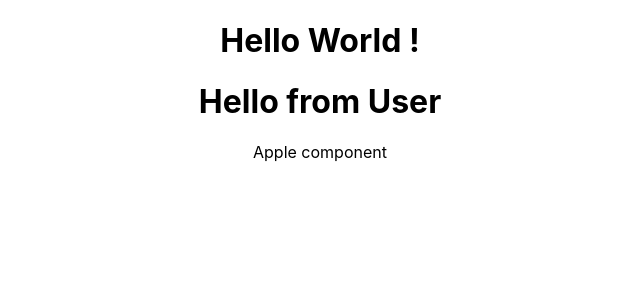
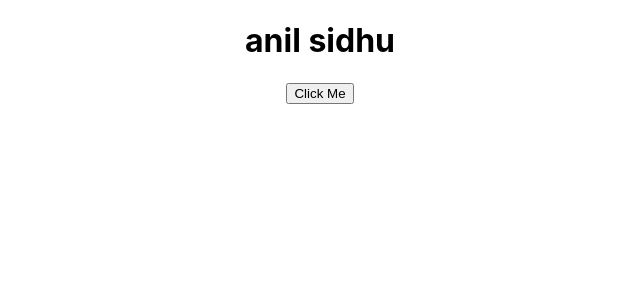
Before and after one commit to NayakVandana/React_js, a React (Create React App) app in the folder blog/: page / in a window 1280 px wide. Shown: the top 300 px of the page, without its empty margins (320-960 px from the left). Built offline with nearby package versions, Linux system fonts and the light colour scheme.

Commit message:
click event in function component

```diff
--- a/blog/src/App.js
+++ b/blog/src/App.js
@@ -1,16 +1,15 @@
 import './App.css';
-import User from './User'
 function App() {
-
-  function Apple()
+  let data="anil sidhu";
+  function apple()
   {
-    return(<div>Apple component</div>)
+  data="peter";
+    alert(data);
   }
   return (
     <div className="App">
-     <h1>Hello World !</h1>
-     <User />
-     <Apple />
+     <h1>{data}</h1>
+     <button onClick={apple}>Click Me</button>
     </div>
   );
 }
```
